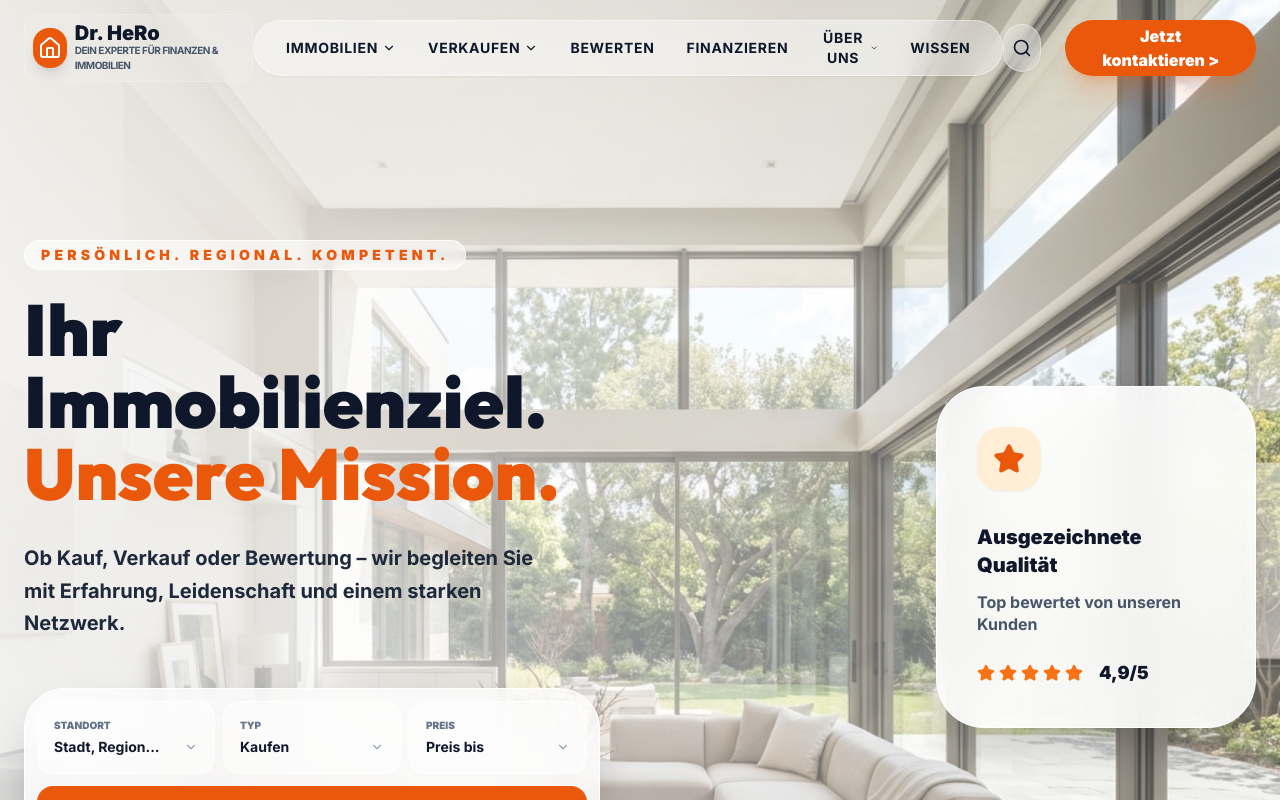
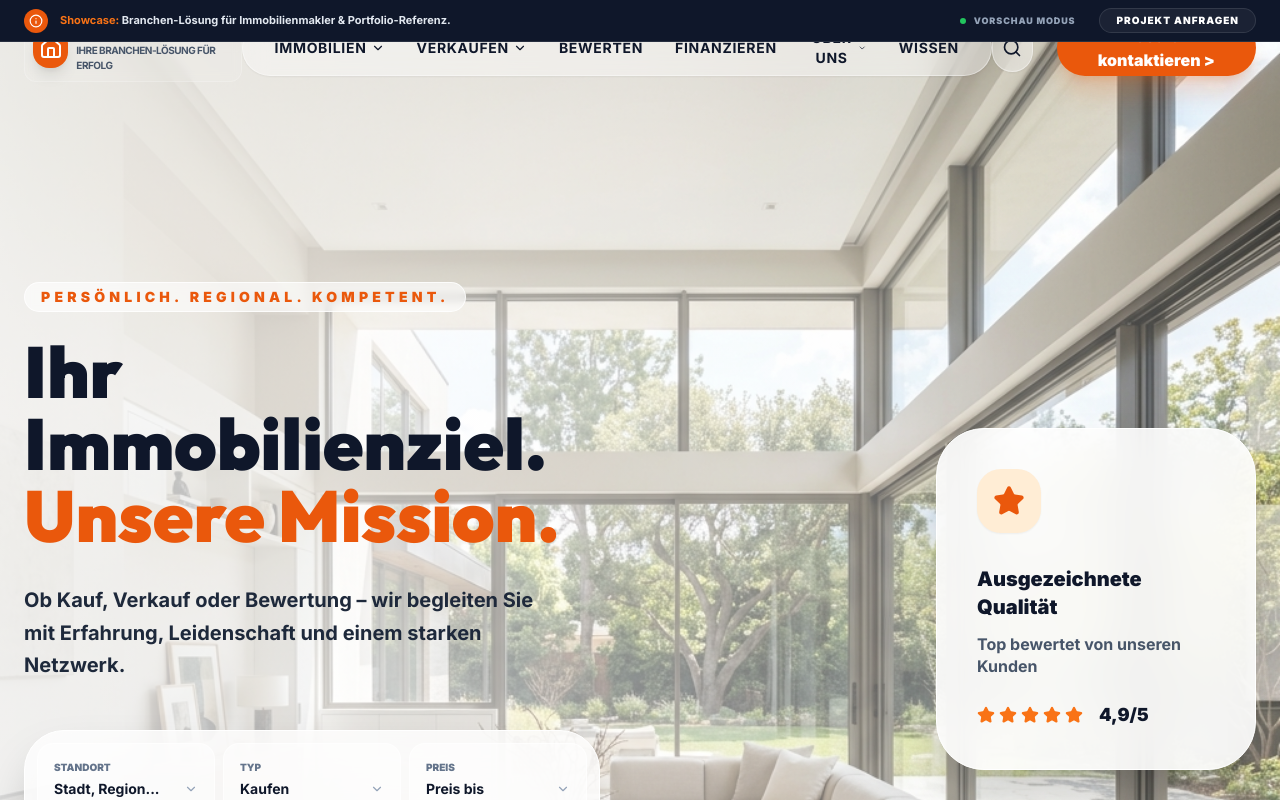
Before and after one commit to timmsug-source/website-linkedin, a Next.js app: page /beispiel/immobilienmakler in a window 1280 px wide. Shown: the top 800 px of the page. Built offline with nearby package versions, Linux system fonts and the light colour scheme.

Commit message:
SEO: Implement showcase banner, JSON-LD, and name change to Beispiel Immo

```diff
--- a/src/app/(beispiel)/beispiel/immobilienmakler/page.tsx
+++ b/src/app/(beispiel)/beispiel/immobilienmakler/page.tsx
@@ -1,12 +1,30 @@
-import { MaklerExampleHeader, MaklerExampleHero, MaklerExampleSellBanner } from "@/components/beispiel/MaklerExample";
+import { MaklerExampleHeader, MaklerExampleHero, MaklerExampleSellBanner, MaklerExampleShowcaseBanner } from "@/components/beispiel/MaklerExample";
 
 export const metadata = {
-  title: "Beispielseite für Immobilienmakler | Dein Name",
-  description: "So könnte Ihre neue Immobilienmakler-Website aussehen. Modern, konversionsstark und professionell.",
+  title: "Webdesign für Immobilienmakler: Branchen-Lösung & Portfolio-Referenz",
+  description: "Entdecken Sie unsere spezialisierte Webdesign-Lösung für Immobilienmakler. Performance-orientiertes Design und Portfolio-Showcase für modernes Immobilien-Marketing.",
 };
 
 export default function MaklerExamplePage() {
+  const jsonLd = {
+    "@context": "https://schema.org",
+    "@type": "CreativeWork",
+    "name": "Immobilienmakler Webdesign Branchen-Lösung",
+    "description": "Ein Beispiel für eine hochoptimierte Website für Immobilienmakler.",
+    "author": {
+      "@type": "Person",
+      "name": "Timm Schurig"
+    },
+    "genre": "Webdesign Portfolio"
+  };
+
   return (
+    <>
+      <script
+        type="application/ld+json"
+        dangerouslySetInnerHTML={{ __html: JSON.stringify(jsonLd) }}
+      />
+      <MaklerExampleShowcaseBanner />
       <main className="min-h-screen">
         <MaklerExampleHeader />
         <MaklerExampleHero />
@@ -15,5 +33,6 @@ export default function MaklerExamplePage() {
         {/* Spacer for potential next sections */}
         <div className="py-20" />
       </main>
+    </>
   );
 }
--- a/src/components/beispiel/MaklerExample.tsx
+++ b/src/components/beispiel/MaklerExample.tsx
@@ -1,7 +1,36 @@
 "use client";
 
 import Image from "next/image";
-import { Search, ChevronDown, Star, Home, Users, Euro, BarChart3, ShieldCheck, Check } from "lucide-react";
+import { Search, ChevronDown, Star, Home, Users, Euro, BarChart3, ShieldCheck, Check, Info } from "lucide-react";
+
+export function MaklerExampleShowcaseBanner() {
+  return (
+    <div className="bg-slate-900 py-2 border-b border-white/10 relative z-[100]">
+      <div className="max-w-7xl mx-auto px-6 flex flex-col md:flex-row items-center justify-between gap-2">
+        <div className="flex items-center gap-3">
+          <div className="w-6 h-6 rounded-lg bg-orange-600 flex items-center justify-center text-white">
+            <Info size={14} />
+          </div>
+          <p className="text-[11px] font-bold text-slate-200">
+            <span className="text-orange-500">Showcase:</span> Branchen-Lösung für Immobilienmakler & Portfolio-Referenz.
+          </p>
+        </div>
+        <div className="flex items-center gap-6">
+          <div className="hidden lg:flex items-center gap-2">
+            <div className="w-1.5 h-1.5 rounded-full bg-green-500 animate-pulse" />
+            <span className="text-[9px] uppercase font-black tracking-widest text-slate-400">Vorschau Modus</span>
+          </div>
+          <a
+            href="/kontakt"
+            className="text-[10px] font-black uppercase tracking-widest text-white hover:text-orange-500 transition-colors bg-white/5 px-4 py-1 rounded-full border border-white/10"
+          >
+            Projekt anfragen
+          </a>
+        </div>
+      </div>
+    </div>
+  );
+}
 
 export function MaklerExampleHeader() {
   const menuItems = [
@@ -22,8 +51,8 @@ export function MaklerExampleHeader() {
             <Home size={24} />
           </div>
           <div className="flex flex-col">
-            <span className="text-xl font-black text-slate-900 leading-none">Dr. HeRo</span>
-            <span className="text-[10px] text-slate-600 font-bold uppercase tracking-tighter">Dein Experte für Finanzen & Immobilien</span>
+            <span className="text-xl font-black text-slate-900 leading-none uppercase">Beispiel Immo</span>
+            <span className="text-[10px] text-slate-600 font-bold uppercase tracking-tighter">Ihre Branchen-Lösung für Erfolg</span>
           </div>
         </div>
 
```
Lines whose indentation alone changed are shown as unchanged.
